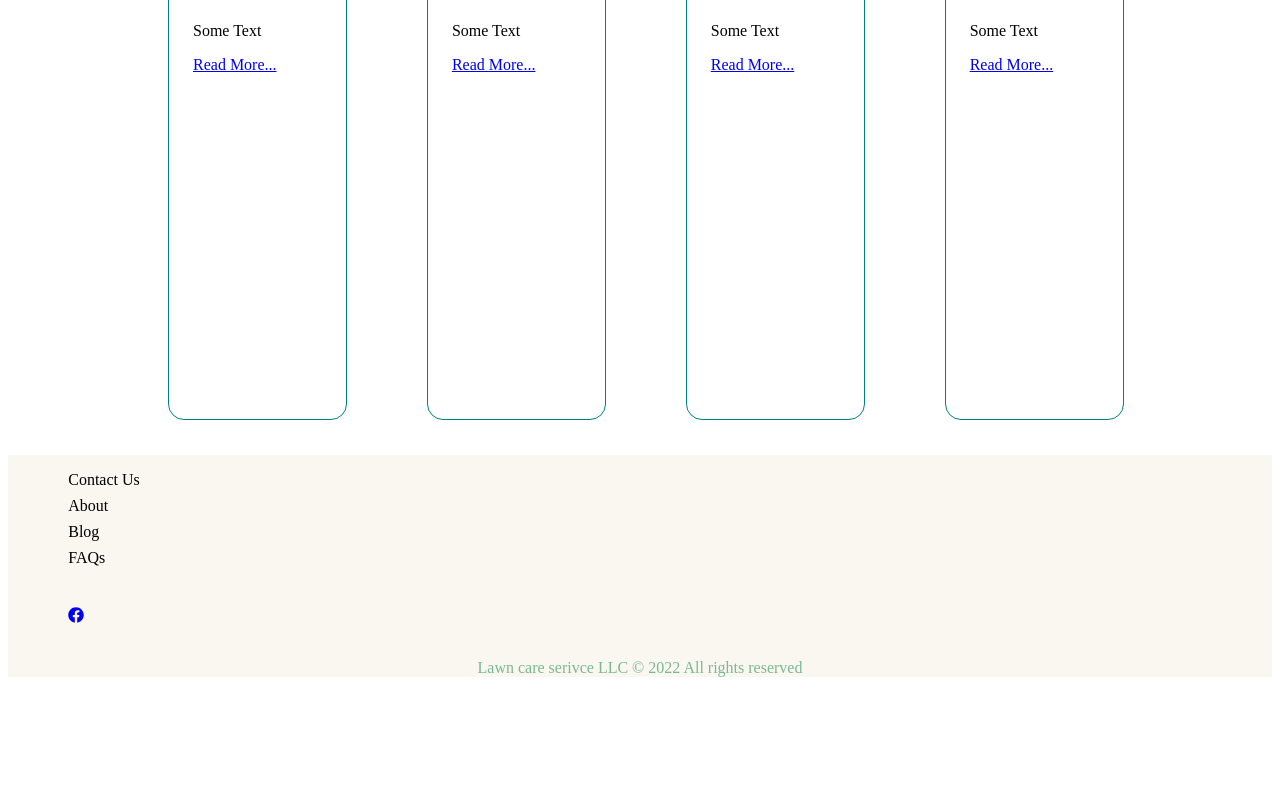
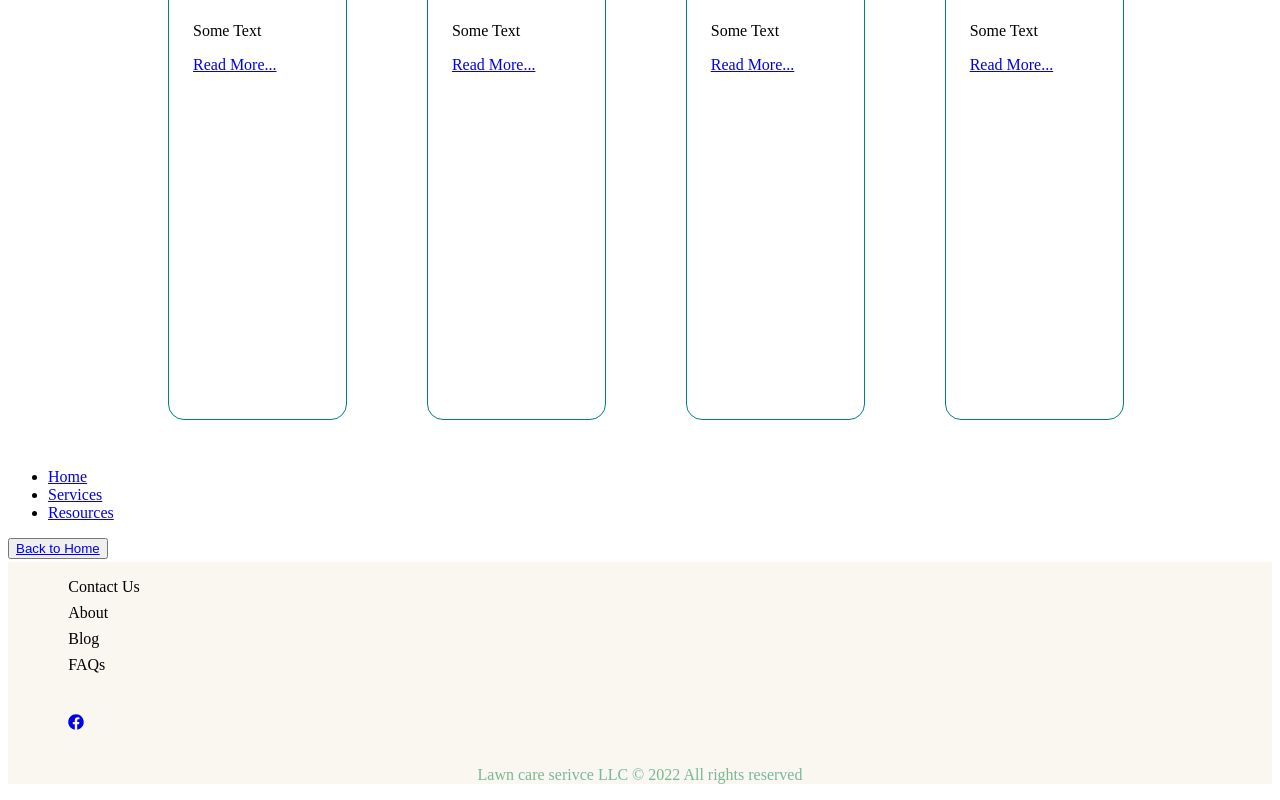
Before and after one commit to serabaker/lawn-care, a React (Create React App) app: page /services in a window 1280 px wide. Shown: the part 1110-1910 px from the top of the page. Before the commit the page ends 1803 px from the top, so only its background shows below. Built offline with nearby package versions, Linux system fonts and the light colour scheme; a web font is replaced by a local one.

Commit message:
added sidenav component

```diff
--- a/src/App.js
+++ b/src/App.js
@@ -4,6 +4,7 @@ import Services from "./components/Services/Services";
 import { BrowserRouter as Router, Routes, Route } from "react-router-dom";
 import Footer from "./components/Footer/Footer";
 import Resources from "./components/Resources/Resources";
+import SideNav from "./components/SideNav/SideNav";
 
 function App() {
   return (
@@ -16,6 +17,7 @@ function App() {
         <HeroSection id="why" />
         <Services id="services" />
         <Resources />
+        <SideNav />
         <Footer />
         <Routes>
           <Route path="/home" />
--- a/src/components/Navbar/Navbar.js
+++ b/src/components/Navbar/Navbar.js
@@ -10,7 +10,7 @@ const Navbar = () => {
         </div>
         <div className="list-container">
           <ul className="ul-nav">
-            <a className="nav-a" href="#home">
+            <a className="nav-a" href="/">
               <li className="li-nav">Why Lain</li>
             </a>
           </ul>
--- a/src/components/SideNav/SideNav.js
+++ b/src/components/SideNav/SideNav.js
@@ -1,7 +1,31 @@
 import React from "react";
 
 const SideNav = () => {
-  return <div>SideNav</div>;
+  return (
+    <div className="side-container">
+      <div className="side-wrapper">
+        <div className="img-container">{/* <img/> */}</div>
+        <div className="sidenav-items">
+          <ul className="sidenav-ul">
+            <li>
+              <a href="#home">Home</a>
+            </li>
+            <li>
+              <a href="#services">Services</a>
+            </li>
+            <li>
+              <a href="#resources">Resources</a>
+            </li>
+          </ul>
+          <div className="sidenav-btn">
+            <button className="side-btn">
+              <a href="/">Back to Home</a>
+            </button>
+          </div>
+        </div>
+      </div>
+    </div>
+  );
 };
 
 export default SideNav;
```
